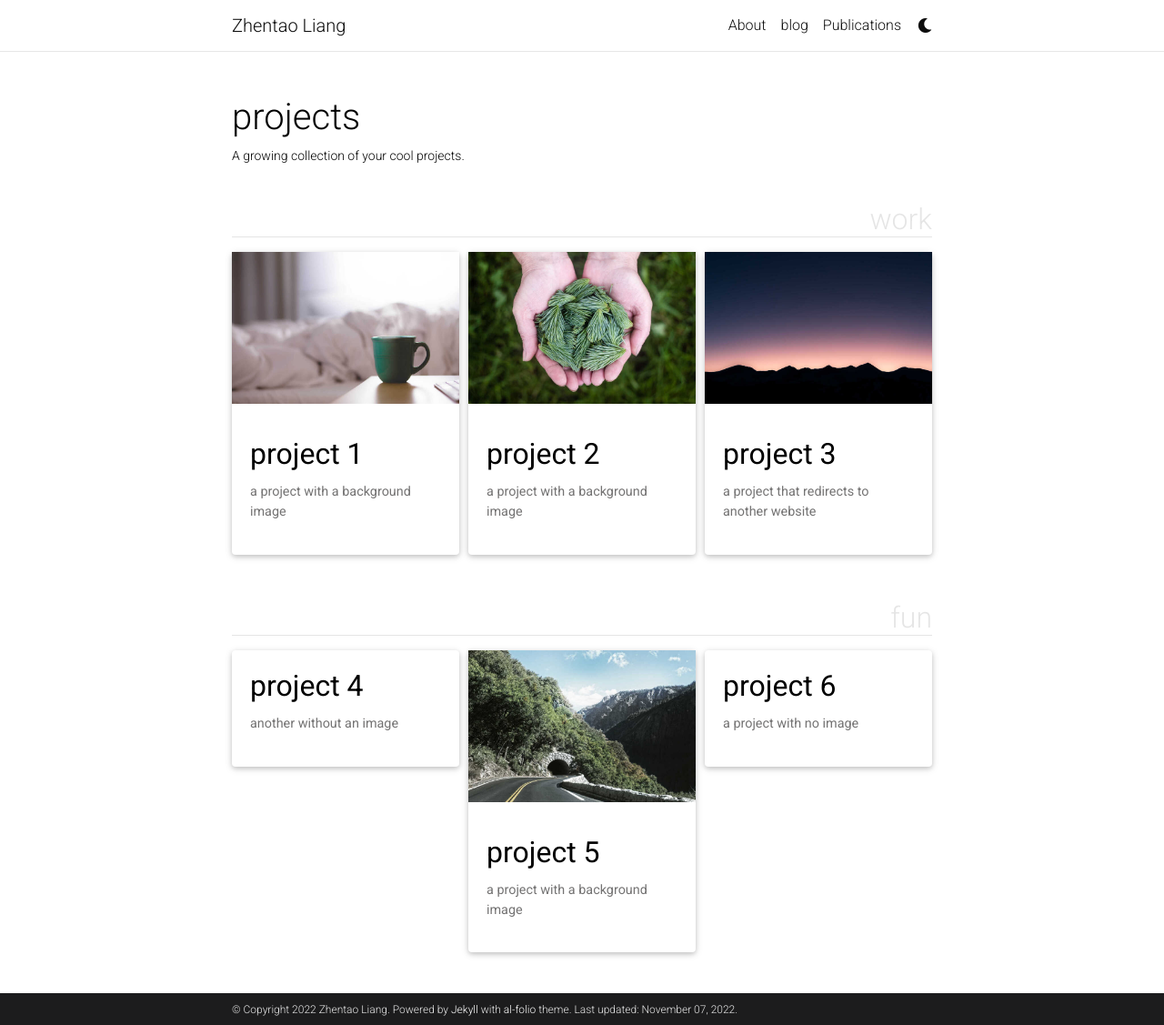
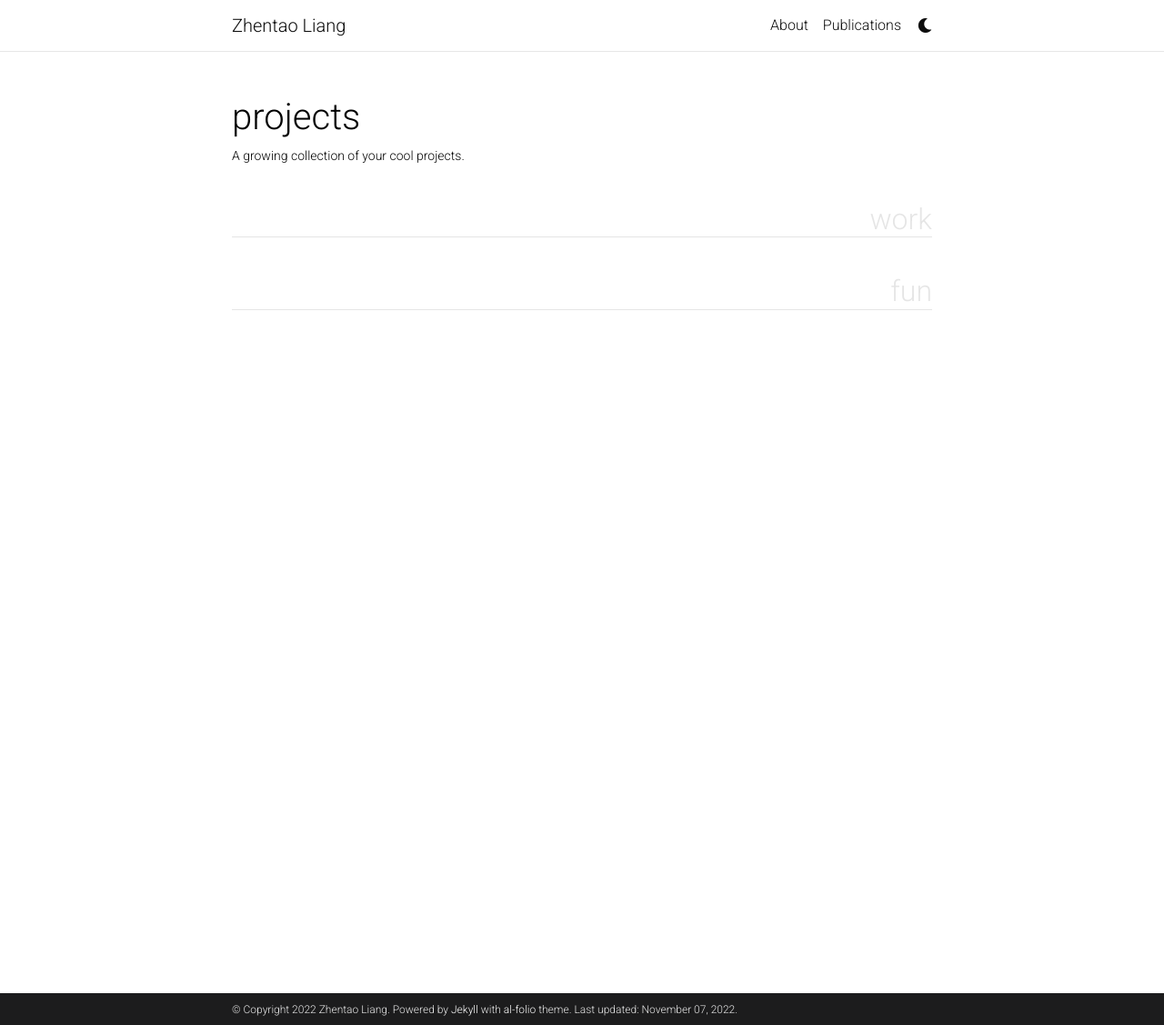
Before and after one commit to tomleung1996/tomleung1996.github.io, a Jekyll site: the page built from _pages/projects.md, in a window 1280 px wide and 1127 px high. Shown: the whole window at 91% size. Built offline with Jekyll 4.4.1, drawn with Linux system fonts in a browser that asks for light colours; full-size pictures stand in for the smaller copies a plugin makes; comment, search, counter and statistics services are not loaded; a style sheet for code colours, icons or effects is not loaded.

````diff
--- a/_config.yml
+++ b/_config.yml
@@ -109,9 +109,9 @@ bing_site_verification:  # out your bing-site-verification ID (Bing Webmaster)
 # Blog
 # -----------------------------------------------------------------------------
 
-blog_name: al-folio # blog_name will be displayed in your blog page
-blog_nav_title: blog # your blog must have a title for it to be displayed in the nav bar
-blog_description: a simple whitespace theme for academics
+blog_name:  # blog_name will be displayed in your blog page
+blog_nav_title: # your blog must have a title for it to be displayed in the nav bar
+blog_description:
 permalink: /blog/:year/:title/
 
 # Pagination
--- a/_projects/1_project.md
+++ /dev/null
@@ -1,80 +0,0 @@
----
-layout: page
-title: project 1
-description: a project with a background image
-img: assets/img/12.jpg
-importance: 1
-category: work
----
-
-Every project has a beautiful feature showcase page.
-It's easy to include images in a flexible 3-column grid format.
-Make your photos 1/3, 2/3, or full width.
-
-To give your project a background in the portfolio page, just add the img tag to the front matter like so:
-
-    ---
-    layout: page
-    title: project
-    description: a project with a background image
-    img: /assets/img/12.jpg
-    ---
-
-<div class="row">
-    <div class="col-sm mt-3 mt-md-0">
-        {% include figure.html path="assets/img/1.jpg" title="example image" class="img-fluid rounded z-depth-1" %}
-    </div>
-    <div class="col-sm mt-3 mt-md-0">
-        {% include figure.html path="assets/img/3.jpg" title="example image" class="img-fluid rounded z-depth-1" %}
-    </div>
-    <div class="col-sm mt-3 mt-md-0">
-        {% include figure.html path="assets/img/5.jpg" title="example image" class="img-fluid rounded z-depth-1" %}
-    </div>
-</div>
-<div class="caption">
-    Caption photos easily. On the left, a road goes through a tunnel. Middle, leaves artistically fall in a hipster photoshoot. Right, in another hipster photoshoot, a lumberjack grasps a handful of pine needles.
-</div>
-<div class="row">
-    <div class="col-sm mt-3 mt-md-0">
-        {% include figure.html path="assets/img/5.jpg" title="example image" class="img-fluid rounded z-depth-1" %}
-    </div>
-</div>
-<div class="caption">
-    This image can also have a caption. It's like magic.
-</div>
-
-You can also put regular text between your rows of images.
-Say you wanted to write a little bit about your project before you posted the rest of the images.
-You describe how you toiled, sweated, *bled* for your project, and then... you reveal its glory in the next row of images.
-
-
-<div class="row justify-content-sm-center">
-    <div class="col-sm-8 mt-3 mt-md-0">
-        {% include figure.html path="assets/img/6.jpg" title="example image" class="img-fluid rounded z-depth-1" %}
-    </div>
-    <div class="col-sm-4 mt-3 mt-md-0">
-        {% include figure.html path="assets/img/11.jpg" title="example image" class="img-fluid rounded z-depth-1" %}
-    </div>
-</div>
-<div class="caption">
-    You can also have artistically styled 2/3 + 1/3 images, like these.
-</div>
-
-
-The code is simple.
-Just wrap your images with `<div class="col-sm">` and place them inside `<div class="row">` (read more about the <a href="https://getbootstrap.com/docs/4.4/layout/grid/">Bootstrap Grid</a> system).
-To make images responsive, add `img-fluid` class to each; for rounded corners and shadows use `rounded` and `z-depth-1` classes.
-Here's the code for the last row of images above:
-
-{% raw %}
-```html
-<div class="row justify-content-sm-center">
-    <div class="col-sm-8 mt-3 mt-md-0">
-        {% include figure.html path="assets/img/6.jpg" title="example image" class="img-fluid rounded z-depth-1" %}
-    </div>
-    <div class="col-sm-4 mt-3 mt-md-0">
-        {% include figure.html path="assets/img/11.jpg" title="example image" class="img-fluid rounded z-depth-1" %}
-    </div>
-</div>
-```
-{% endraw %}
--- a/_projects/2_project.md
+++ /dev/null
@@ -1,80 +0,0 @@
----
-layout: page
-title: project 2
-description: a project with a background image
-img: assets/img/3.jpg
-importance: 2
-category: work
----
-
-Every project has a beautiful feature showcase page.
-It's easy to include images in a flexible 3-column grid format.
-Make your photos 1/3, 2/3, or full width.
-
-To give your project a background in the portfolio page, just add the img tag to the front matter like so:
-
-    ---
-    layout: page
-    title: project
-    description: a project with a background image
-    img: /assets/img/12.jpg
-    ---
-
-<div class="row">
-    <div class="col-sm mt-3 mt-md-0">
-        {% include figure.html path="assets/img/1.jpg" title="example image" class="img-fluid rounded z-depth-1" %}
-    </div>
-    <div class="col-sm mt-3 mt-md-0">
-        {% include figure.html path="assets/img/3.jpg" title="example image" class="img-fluid rounded z-depth-1" %}
-    </div>
-    <div class="col-sm mt-3 mt-md-0">
-        {% include figure.html path="assets/img/5.jpg" title="example image" class="img-fluid rounded z-depth-1" %}
-    </div>
-</div>
-<div class="caption">
-    Caption photos easily. On the left, a road goes through a tunnel. Middle, leaves artistically fall in a hipster photoshoot. Right, in another hipster photoshoot, a lumberjack grasps a handful of pine needles.
-</div>
-<div class="row">
-    <div class="col-sm mt-3 mt-md-0">
-        {% include figure.html path="assets/img/5.jpg" title="example image" class="img-fluid rounded z-depth-1" %}
-    </div>
-</div>
-<div class="caption">
-    This image can also have a caption. It's like magic.
-</div>
-
-You can also put regular text between your rows of images.
-Say you wanted to write a little bit about your project before you posted the rest of the images.
-You describe how you toiled, sweated, *bled* for your project, and then... you reveal its glory in the next row of images.
-
-
-<div class="row justify-content-sm-center">
-    <div class="col-sm-8 mt-3 mt-md-0">
-        {% include figure.html path="assets/img/6.jpg" title="example image" class="img-fluid rounded z-depth-1" %}
-    </div>
-    <div class="col-sm-4 mt-3 mt-md-0">
-        {% include figure.html path="assets/img/11.jpg" title="example image" class="img-fluid rounded z-depth-1" %}
-    </div>
-</div>
-<div class="caption">
-    You can also have artistically styled 2/3 + 1/3 images, like these.
-</div>
-
-
-The code is simple.
-Just wrap your images with `<div class="col-sm">` and place them inside `<div class="row">` (read more about the <a href="https://getbootstrap.com/docs/4.4/layout/grid/">Bootstrap Grid</a> system).
-To make images responsive, add `img-fluid` class to each; for rounded corners and shadows use `rounded` and `z-depth-1` classes.
-Here's the code for the last row of images above:
-
-{% raw %}
-```html
-<div class="row justify-content-sm-center">
-    <div class="col-sm-8 mt-3 mt-md-0">
-        {% include figure.html path="assets/img/6.jpg" title="example image" class="img-fluid rounded z-depth-1" %}
-    </div>
-    <div class="col-sm-4 mt-3 mt-md-0">
-        {% include figure.html path="assets/img/11.jpg" title="example image" class="img-fluid rounded z-depth-1" %}
-    </div>
-</div>
-```
-{% endraw %}
--- a/_projects/4_project.md
+++ /dev/null
@@ -1,80 +0,0 @@
----
-layout: page
-title: project 4
-description: another without an image
-img:
-importance: 3
-category: fun
----
-
-Every project has a beautiful feature showcase page.
-It's easy to include images in a flexible 3-column grid format.
-Make your photos 1/3, 2/3, or full width.
-
-To give your project a background in the portfolio page, just add the img tag to the front matter like so:
-
-    ---
-    layout: page
-    title: project
-    description: a project with a background image
-    img: /assets/img/12.jpg
-    ---
-
-<div class="row">
-    <div class="col-sm mt-3 mt-md-0">
-        {% include figure.html path="assets/img/1.jpg" title="example image" class="img-fluid rounded z-depth-1" %}
-    </div>
-    <div class="col-sm mt-3 mt-md-0">
-        {% include figure.html path="assets/img/3.jpg" title="example image" class="img-fluid rounded z-depth-1" %}
-    </div>
-    <div class="col-sm mt-3 mt-md-0">
-        {% include figure.html path="assets/img/5.jpg" title="example image" class="img-fluid rounded z-depth-1" %}
-    </div>
-</div>
-<div class="caption">
-    Caption photos easily. On the left, a road goes through a tunnel. Middle, leaves artistically fall in a hipster photoshoot. Right, in another hipster photoshoot, a lumberjack grasps a handful of pine needles.
-</div>
-<div class="row">
-    <div class="col-sm mt-3 mt-md-0">
-        {% include figure.html path="assets/img/5.jpg" title="example image" class="img-fluid rounded z-depth-1" %}
-    </div>
-</div>
-<div class="caption">
-    This image can also have a caption. It's like magic.
-</div>
-
-You can also put regular text between your rows of images.
-Say you wanted to write a little bit about your project before you posted the rest of the images.
-You describe how you toiled, sweated, *bled* for your project, and then... you reveal its glory in the next row of images.
-
-
-<div class="row justify-content-sm-center">
-    <div class="col-sm-8 mt-3 mt-md-0">
-        {% include figure.html path="assets/img/6.jpg" title="example image" class="img-fluid rounded z-depth-1" %}
-    </div>
-    <div class="col-sm-4 mt-3 mt-md-0">
-        {% include figure.html path="assets/img/11.jpg" title="example image" class="img-fluid rounded z-depth-1" %}
-    </div>
-</div>
-<div class="caption">
-    You can also have artistically styled 2/3 + 1/3 images, like these.
-</div>
-
-
-The code is simple.
-Just wrap your images with `<div class="col-sm">` and place them inside `<div class="row">` (read more about the <a href="https://getbootstrap.com/docs/4.4/layout/grid/">Bootstrap Grid</a> system).
-To make images responsive, add `img-fluid` class to each; for rounded corners and shadows use `rounded` and `z-depth-1` classes.
-Here's the code for the last row of images above:
-
-{% raw %}
-```html
-<div class="row justify-content-sm-center">
-    <div class="col-sm-8 mt-3 mt-md-0">
-        {% include figure.html path="assets/img/6.jpg" title="example image" class="img-fluid rounded z-depth-1" %}
-    </div>
-    <div class="col-sm-4 mt-3 mt-md-0">
-        {% include figure.html path="assets/img/11.jpg" title="example image" class="img-fluid rounded z-depth-1" %}
-    </div>
-</div>
-```
-{% endraw %}
--- a/_projects/5_project.md
+++ /dev/null
@@ -1,80 +0,0 @@
----
-layout: page
-title: project 5
-description: a project with a background image
-img: assets/img/1.jpg
-importance: 3
-category: fun
----
-
-Every project has a beautiful feature showcase page.
-It's easy to include images in a flexible 3-column grid format.
-Make your photos 1/3, 2/3, or full width.
-
-To give your project a background in the portfolio page, just add the img tag to the front matter like so:
-
-    ---
-    layout: page
-    title: project
-    description: a project with a background image
-    img: /assets/img/12.jpg
-    ---
-
-<div class="row">
-    <div class="col-sm mt-3 mt-md-0">
-        {% include figure.html path="assets/img/1.jpg" title="example image" class="img-fluid rounded z-depth-1" %}
-    </div>
-    <div class="col-sm mt-3 mt-md-0">
-        {% include figure.html path="assets/img/3.jpg" title="example image" class="img-fluid rounded z-depth-1" %}
-    </div>
-    <div class="col-sm mt-3 mt-md-0">
-        {% include figure.html path="assets/img/5.jpg" title="example image" class="img-fluid rounded z-depth-1" %}
-    </div>
-</div>
-<div class="caption">
-    Caption photos easily. On the left, a road goes through a tunnel. Middle, leaves artistically fall in a hipster photoshoot. Right, in another hipster photoshoot, a lumberjack grasps a handful of pine needles.
-</div>
-<div class="row">
-    <div class="col-sm mt-3 mt-md-0">
-        {% include figure.html path="assets/img/5.jpg" title="example image" class="img-fluid rounded z-depth-1" %}
-    </div>
-</div>
-<div class="caption">
-    This image can also have a caption. It's like magic.
-</div>
-
-You can also put regular text between your rows of images.
-Say you wanted to write a little bit about your project before you posted the rest of the images.
-You describe how you toiled, sweated, *bled* for your project, and then... you reveal its glory in the next row of images.
-
-
-<div class="row justify-content-sm-center">
-    <div class="col-sm-8 mt-3 mt-md-0">
-        {% include figure.html path="assets/img/6.jpg" title="example image" class="img-fluid rounded z-depth-1" %}
-    </div>
-    <div class="col-sm-4 mt-3 mt-md-0">
-        {% include figure.html path="assets/img/11.jpg" title="example image" class="img-fluid rounded z-depth-1" %}
-    </div>
-</div>
-<div class="caption">
-    You can also have artistically styled 2/3 + 1/3 images, like these.
-</div>
-
-
-The code is simple.
-Just wrap your images with `<div class="col-sm">` and place them inside `<div class="row">` (read more about the <a href="https://getbootstrap.com/docs/4.4/layout/grid/">Bootstrap Grid</a> system).
-To make images responsive, add `img-fluid` class to each; for rounded corners and shadows use `rounded` and `z-depth-1` classes.
-Here's the code for the last row of images above:
-
-{% raw %}
-```html
-<div class="row justify-content-sm-center">
-    <div class="col-sm-8 mt-3 mt-md-0">
-        {% include figure.html path="assets/img/6.jpg" title="example image" class="img-fluid rounded z-depth-1" %}
-    </div>
-    <div class="col-sm-4 mt-3 mt-md-0">
-        {% include figure.html path="assets/img/11.jpg" title="example image" class="img-fluid rounded z-depth-1" %}
-    </div>
-</div>
-```
-{% endraw %}
--- a/_projects/6_project.md
+++ /dev/null
@@ -1,80 +0,0 @@
----
-layout: page
-title: project 6
-description: a project with no image
-img:
-importance: 4
-category: fun
----
-
-Every project has a beautiful feature showcase page.
-It's easy to include images in a flexible 3-column grid format.
-Make your photos 1/3, 2/3, or full width.
-
-To give your project a background in the portfolio page, just add the img tag to the front matter like so:
-
-    ---
-    layout: page
-    title: project
-    description: a project with a background image
-    img: /assets/img/12.jpg
-    ---
-
-<div class="row">
-    <div class="col-sm mt-3 mt-md-0">
-        {% include figure.html path="assets/img/1.jpg" title="example image" class="img-fluid rounded z-depth-1" %}
-    </div>
-    <div class="col-sm mt-3 mt-md-0">
-        {% include figure.html path="assets/img/3.jpg" title="example image" class="img-fluid rounded z-depth-1" %}
-    </div>
-    <div class="col-sm mt-3 mt-md-0">
-        {% include figure.html path="assets/img/5.jpg" title="example image" class="img-fluid rounded z-depth-1" %}
-    </div>
-</div>
-<div class="caption">
-    Caption photos easily. On the left, a road goes through a tunnel. Middle, leaves artistically fall in a hipster photoshoot. Right, in another hipster photoshoot, a lumberjack grasps a handful of pine needles.
-</div>
-<div class="row">
-    <div class="col-sm mt-3 mt-md-0">
-        {% include figure.html path="assets/img/5.jpg" title="example image" class="img-fluid rounded z-depth-1" %}
-    </div>
-</div>
-<div class="caption">
-    This image can also have a caption. It's like magic.
-</div>
-
-You can also put regular text between your rows of images.
-Say you wanted to write a little bit about your project before you posted the rest of the images.
-You describe how you toiled, sweated, *bled* for your project, and then... you reveal its glory in the next row of images.
-
-
-<div class="row justify-content-sm-center">
-    <div class="col-sm-8 mt-3 mt-md-0">
-        {% include figure.html path="assets/img/6.jpg" title="example image" class="img-fluid rounded z-depth-1" %}
-    </div>
-    <div class="col-sm-4 mt-3 mt-md-0">
-        {% include figure.html path="assets/img/11.jpg" title="example image" class="img-fluid rounded z-depth-1" %}
-    </div>
-</div>
-<div class="caption">
-    You can also have artistically styled 2/3 + 1/3 images, like these.
-</div>
-
-
-The code is simple.
-Just wrap your images with `<div class="col-sm">` and place them inside `<div class="row">` (read more about the <a href="https://getbootstrap.com/docs/4.4/layout/grid/">Bootstrap Grid</a> system).
-To make images responsive, add `img-fluid` class to each; for rounded corners and shadows use `rounded` and `z-depth-1` classes.
-Here's the code for the last row of images above:
-
-{% raw %}
-```html
-<div class="row justify-content-sm-center">
-    <div class="col-sm-8 mt-3 mt-md-0">
-        {% include figure.html path="assets/img/6.jpg" title="example image" class="img-fluid rounded z-depth-1" %}
-    </div>
-    <div class="col-sm-4 mt-3 mt-md-0">
-        {% include figure.html path="assets/img/11.jpg" title="example image" class="img-fluid rounded z-depth-1" %}
-    </div>
-</div>
-```
-{% endraw %}
````
Also changed, not shown: _pages/cv.md (+1 -1 lines), _pages/projects.md (+1 -1 lines), _pages/repositories.md (+1 -1 lines), _pages/teaching.md (+1 -1 lines), _projects/3_project.md (deleted, +0 -81 lines).
